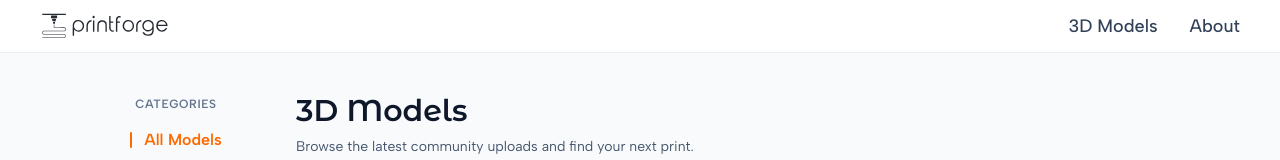
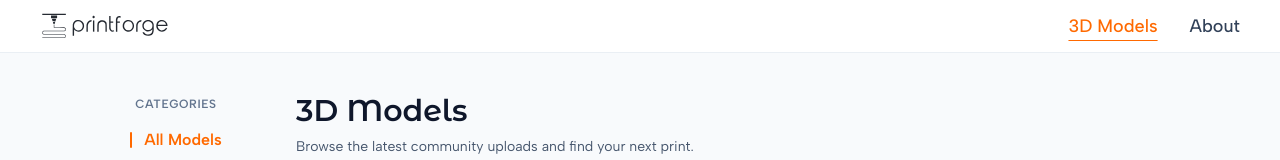
Before and after one commit to Kirubel-Te/Next3DProject, a Next.js app: page /3d-models in a window 1280 px wide. Shown: the top 160 px of the page. Built offline with nearby package versions, Linux system fonts and the light colour scheme; a web font is replaced by a local one.

Commit message:
active link css added to main navigation bar

```diff
--- a/app/3d-models/PageCard.tsx
+++ b/app/3d-models/PageCard.tsx
@@ -28,7 +28,7 @@ const PageCard = ({
 
   return (
     <Link href={`/3d-models/${id}`}><article className="group flex h-full w-full max-w-sm flex-col overflow-hidden rounded-2xl border border-black/10 bg-white shadow-[0_10px_30px_rgba(0,0,0,0.08)] transition-transform duration-300 hover:-translate-y-1">
-      <div className="relative aspect-[4/3] w-full overflow-hidden bg-slate-100">
+      <div className="relative aspect-4/3 w-full overflow-hidden bg-slate-100">
         <Image
           src={imageSrc}
           alt={imageAlt}
--- a/app/Nav.tsx
+++ b/app/Nav.tsx
@@ -1,8 +1,15 @@
+'use client'
+
 import React from 'react'
 import Image from 'next/image'
 import Link from 'next/link'
+import { usePathname } from 'next/navigation'
 
 const Nav = () => {
+  const pathname = usePathname()
+  const isModelsActive = pathname === '/3d-models'
+  const isAboutActive = pathname === '/about'
+
   return (
     <nav className="sticky top-0 z-50 w-full border-b border-slate-200/70 bg-white/70 backdrop-blur">
       <div className="flex w-full items-center justify-between px-6 py-3 md:px-10">
@@ -20,12 +27,26 @@ const Nav = () => {
         <div className="flex items-center">
           <ul className="flex items-center gap-4 text-md font-medium text-slate-700 md:gap-8 md:text-lg">
             <li>
-              <Link className="transition-colors hover:text-slate-900" href="/3d-models">
+              <Link
+                className={`transition-colors hover:text-orange-500 ${
+                  isModelsActive
+                    ? 'text-orange-500 underline decoration-orange-500 underline-offset-8'
+                    : ''
+                }`}
+                href="/3d-models"
+              >
                 3D Models
               </Link>
             </li>
             <li>
-              <Link className="transition-colors hover:text-slate-900" href="/about">
+              <Link
+                className={`transition-colors hover:text-orange-500 ${
+                  isAboutActive
+                    ? 'text-orange-500 underline decoration-orange-500 underline-offset-8'
+                    : ''
+                }`}
+                href="/about"
+              >
                 About
               </Link>
             </li>
```
